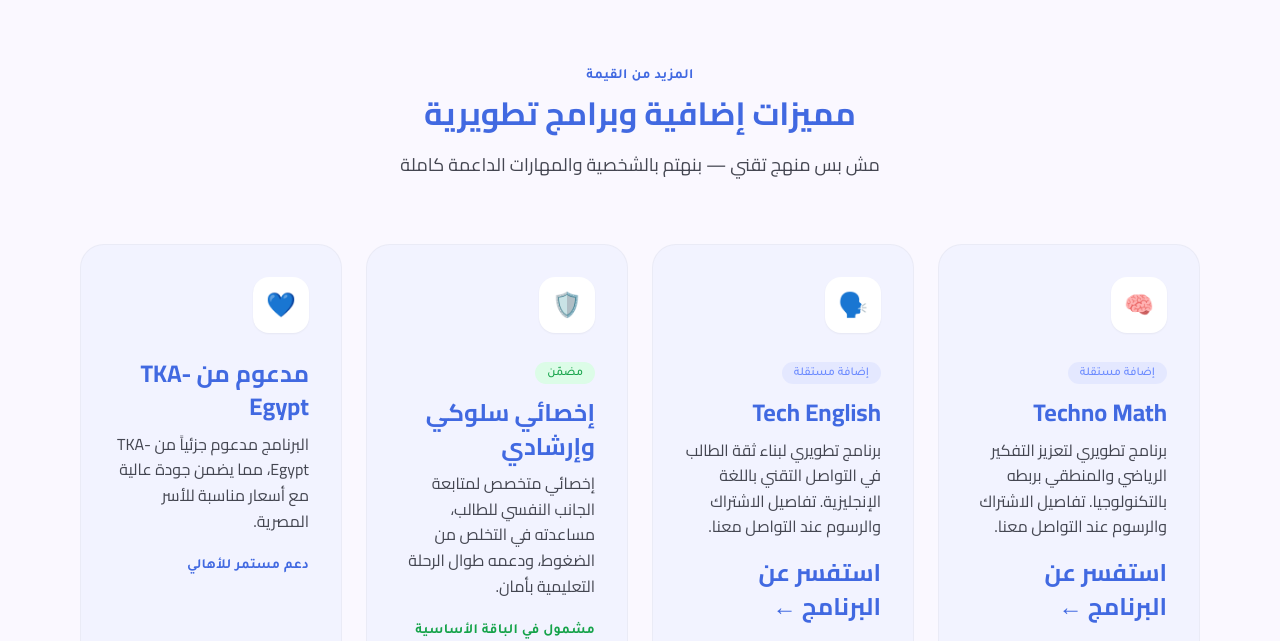
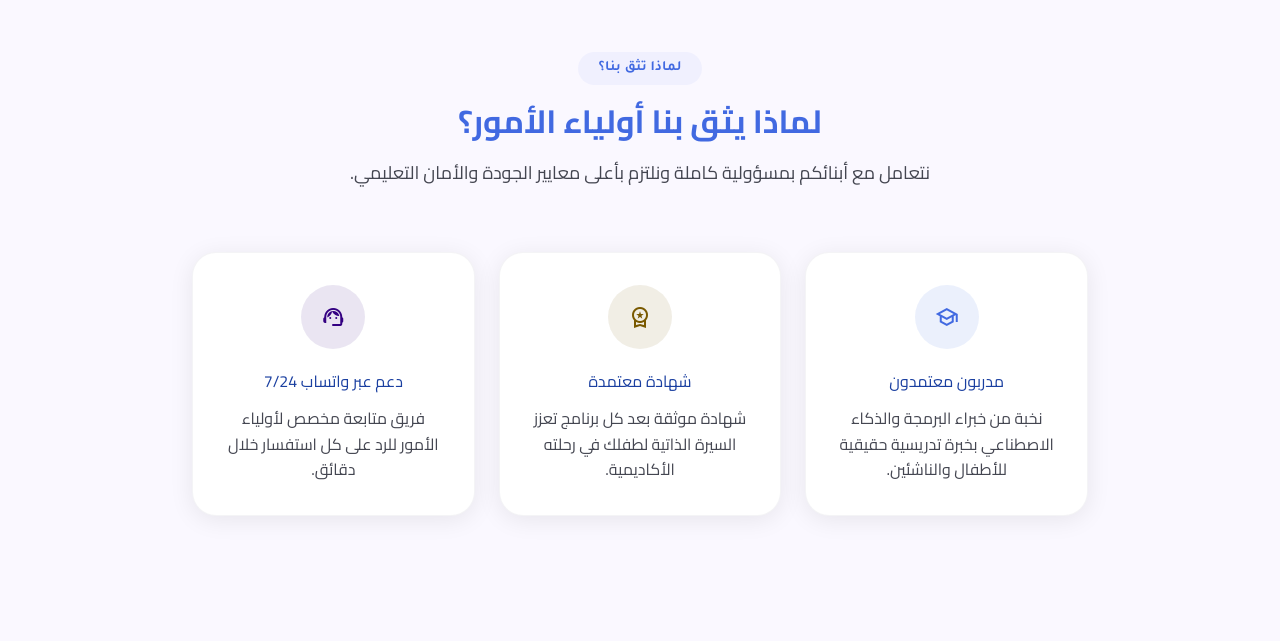
Before and after one commit to emam2025/Tech-Makers, a Next.js app: page / in a window 1280 px wide. Shown: the part 6900-7541 px from the top of the page. Built offline with nearby package versions, Linux system fonts and the light colour scheme.

Commit message:
feat: add 'why parents trust us' section to homepage

```diff
--- a/app/page.js
+++ b/app/page.js
@@ -406,6 +406,42 @@ export default function HomePage() {
         </div>
       </section>
 
+      <section className="py-20 px-margin-mobile md:px-margin-desktop bg-surface">
+        <div className="max-w-container-max mx-auto">
+          <div className="text-center mb-16">
+            <span className="inline-block bg-primary/5 text-primary font-label-md text-label-md px-5 py-2 rounded-full mb-4">لماذا تثق بنا؟</span>
+            <h2 className="font-headline-xl text-headline-xl text-primary mb-4">لماذا يثق بنا أولياء الأمور؟</h2>
+            <p className="text-on-surface-variant font-body-lg text-body-lg max-w-2xl mx-auto">نتعامل مع أبنائكم بمسؤولية كاملة ونلتزم بأعلى معايير الجودة والأمان التعليمي.</p>
+          </div>
+
+          <div className="grid grid-cols-1 sm:grid-cols-3 gap-6 max-w-4xl mx-auto">
+            <div className="bg-white rounded-24 shadow-[0_4px_24px_rgba(0,0,0,0.08)] border border-outline-variant/20 p-8 text-center hover-lift">
+              <div className="w-16 h-16 bg-primary/10 rounded-full flex items-center justify-center mx-auto mb-5">
+                <span className="material-symbols-outlined text-primary text-3xl">school</span>
+              </div>
+              <h3 className="font-headline-md text-headline-md text-primary-deep mb-3">مدربون معتمدون</h3>
+              <p className="text-on-surface-variant font-body-md">نخبة من خبراء البرمجة والذكاء الاصطناعي بخبرة تدريسية حقيقية للأطفال والناشئين.</p>
+            </div>
+
+            <div className="bg-white rounded-24 shadow-[0_4px_24px_rgba(0,0,0,0.08)] border border-outline-variant/20 p-8 text-center hover-lift">
+              <div className="w-16 h-16 bg-secondary/10 rounded-full flex items-center justify-center mx-auto mb-5">
+                <span className="material-symbols-outlined text-secondary text-3xl">workspace_premium</span>
+              </div>
+              <h3 className="font-headline-md text-headline-md text-primary-deep mb-3">شهادة معتمدة</h3>
+              <p className="text-on-surface-variant font-body-md">شهادة موثقة بعد كل برنامج تعزز السيرة الذاتية لطفلك في رحلته الأكاديمية.</p>
+            </div>
+
+            <div className="bg-white rounded-24 shadow-[0_4px_24px_rgba(0,0,0,0.08)] border border-outline-variant/20 p-8 text-center hover-lift">
+              <div className="w-16 h-16 bg-tertiary/10 rounded-full flex items-center justify-center mx-auto mb-5">
+                <span className="material-symbols-outlined text-tertiary text-3xl">support_agent</span>
+              </div>
+              <h3 className="font-headline-md text-headline-md text-primary-deep mb-3">دعم عبر واتساب 7/24</h3>
+              <p className="text-on-surface-variant font-body-md">فريق متابعة مخصص لأولياء الأمور للرد على كل استفسار خلال دقائق.</p>
+            </div>
+          </div>
+        </div>
+      </section>
+
       <section className="section-padding" id="why">
         <div className="container-inner">
           <div className="text-center mb-16">
```
